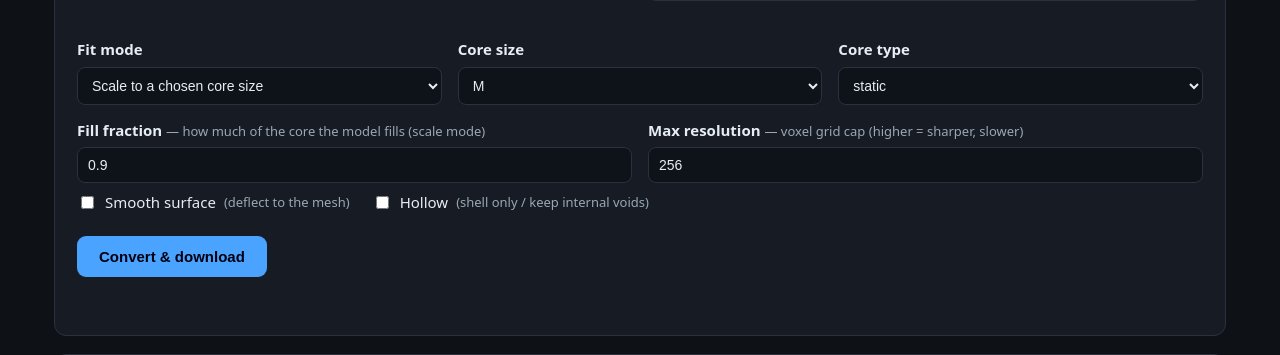
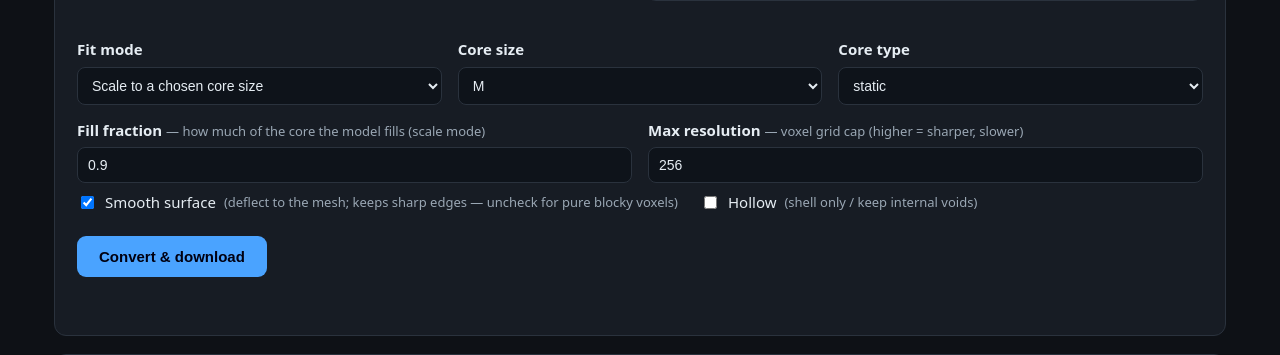
Before and after one commit to EveScientist/DU-3D-object-importer, a Flask app: page / in a window 1280 px wide. Shown: the part 934-1289 px from the top of the page. Run offline with Flask 3, Linux system fonts and the light colour scheme; parts of the project's set-up code (start-up, migrations or seed data) failed here and were passed over.

Commit message:
web UI: default Smooth surface ON (crease-normals keep edges sharp, so it's the right default)
User's imported blueprint was fully blocky because Smooth was unchecked (off by
default). Verified the smooth path works (99.5% deflected with smooth=on, 0 with off).
Since crease-limited smoothing preserves sharp edges/flats while rounding curves,
default it ON so imports look right; hint notes uncheck for pure blocky voxels.

```diff
--- a/webapp/templates/index.html
+++ b/webapp/templates/index.html
@@ -134,7 +134,7 @@
     </div>
 
     <div class="checks">
-      <label><input type="checkbox" name="smooth"> Smooth surface <span class="hint">(deflect to the mesh)</span></label>
+      <label><input type="checkbox" name="smooth" checked> Smooth surface <span class="hint">(deflect to the mesh; keeps sharp edges — uncheck for pure blocky voxels)</span></label>
       <label><input type="checkbox" name="hollow" id="hollow"> Hollow <span class="hint">(shell only / keep internal voids)</span></label>
     </div>
 
```
